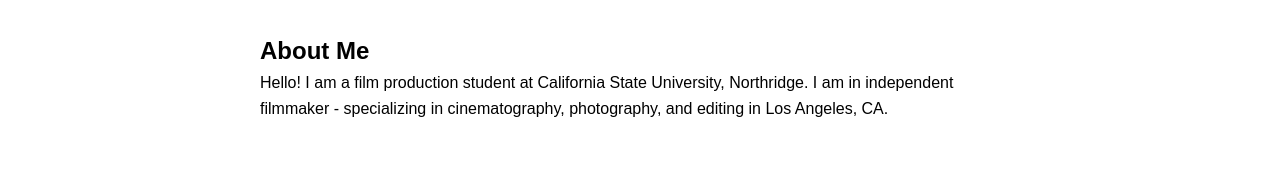
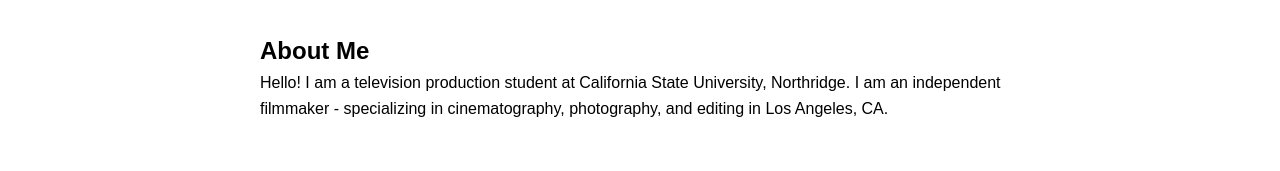
Before and after one commit to samsal03/samsalzman, a plain HTML site: page index.html in a window 1280 px wide. Shown: the part 125-296 px from the top of the page. Drawn offline with Linux system fonts and the light colour scheme.

Commit message:
Update index.html

```diff
--- a/index.html
+++ b/index.html
@@ -20,7 +20,7 @@
 
     <section id="about">
         <h2>About Me</h2>
-        <p>Hello! I am a film production student at California State University, Northridge. I am in independent filmmaker - specializing in cinematography, photography, and editing in Los Angeles, CA.</p>
+        <p>Hello! I am a television production student at California State University, Northridge. I am an independent filmmaker - specializing in cinematography, photography, and editing in Los Angeles, CA.</p>
     </section>
 
     <section id="projects">
```
